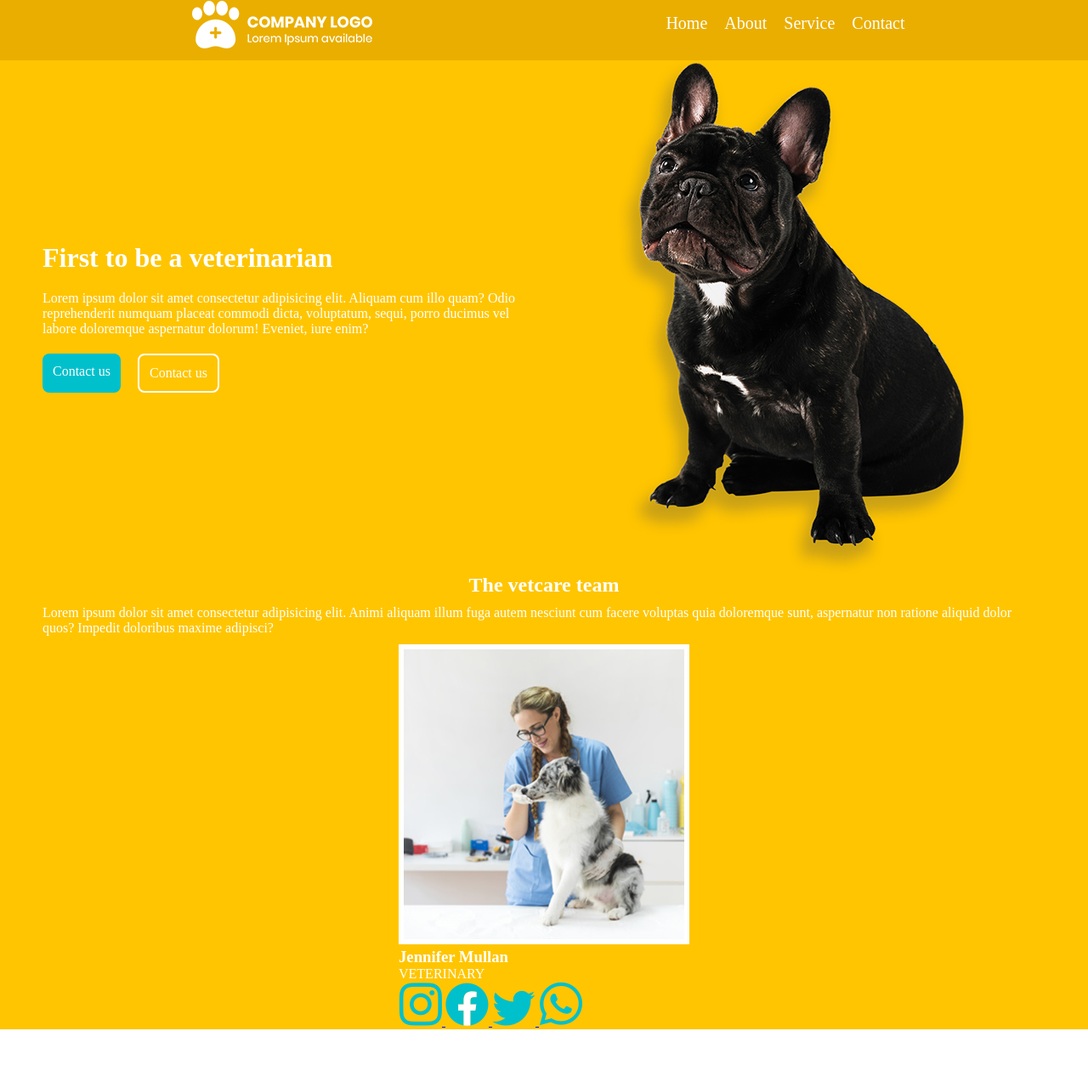
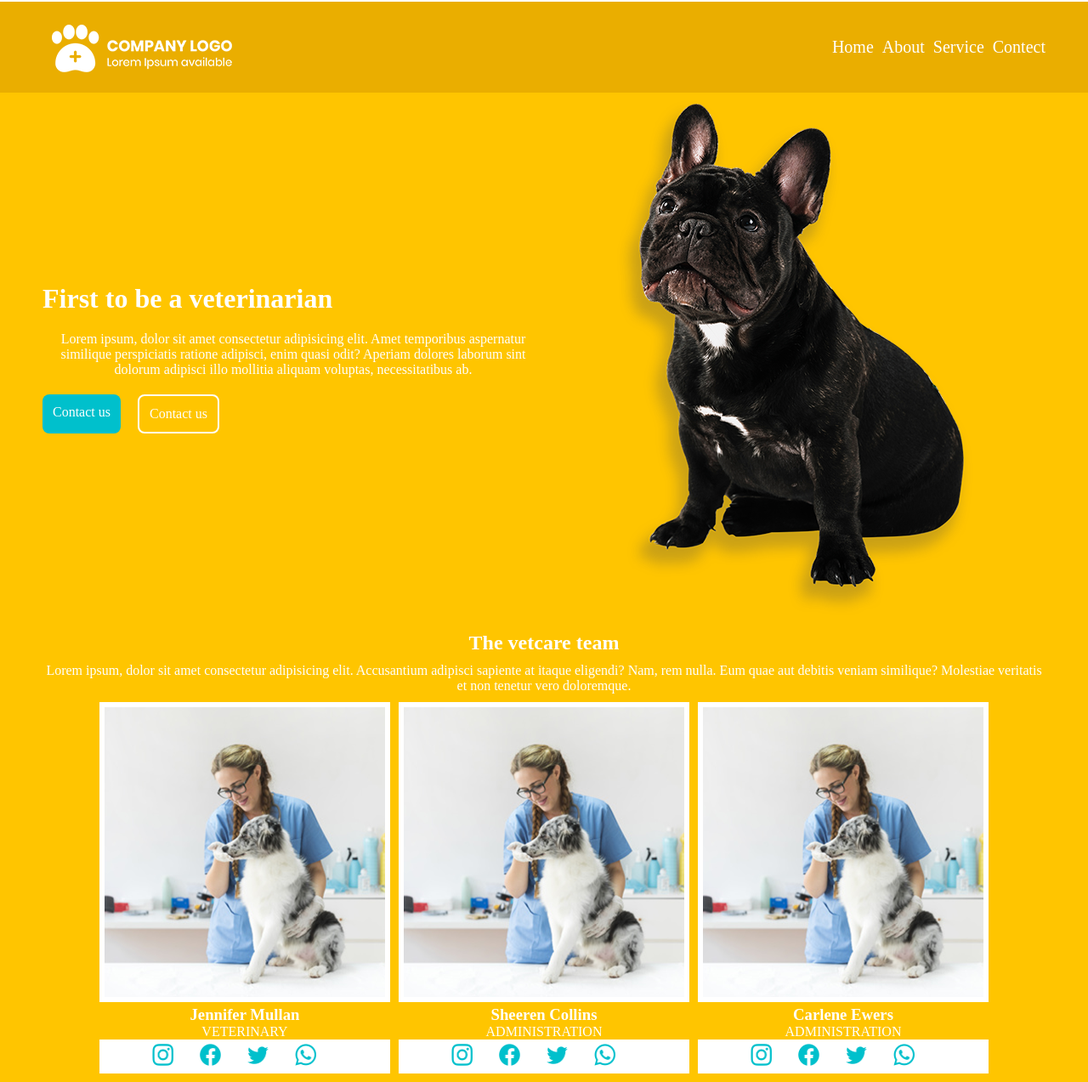
Before and after one commit to victorleares/ProjetoPet, a plain HTML site: page index.html in a window 1280 px wide. Shown: the part 16-1289 px from the top of the page at 85% size. Before the commit the page ends 1227 px from the top, so only its background shows below. Drawn offline with Linux system fonts and the light colour scheme.

Commit message:
Add files via upload

```diff
--- a/css/style.css
+++ b/css/style.css
@@ -4,16 +4,9 @@
   --third-color: #00c0cc;
   --third-color-hover: #02acb8;
   --dark-color: #302f2f;
-  --espacamento: 0px 50px 0px 50px;
+  --espacamento: 10px 50px 10px 50px;
 }
 
-/*
-  - Fonte Roboto.
-  - Pode utilizar Bootstrap.
-  - Empregar media-queries para no mínimo a versão mobile.
-  - Dois arquivos. (Um com a página inicial, o segundo com o formulário (+ header e footer))
-  -
-*/
 *{
   margin: 0;
   padding: 0;
@@ -25,34 +18,35 @@ header{
     padding: var(--espacamento);
     display: flex;
     flex-direction: row;
-  justify-content: space-around;
+    justify-content: space-between;
     align-items: center;
   }
 
-nav ul {
+  nav ul{
     list-style: none;
     display: flex;
-  gap: 20px;
+    gap: 10px;
     justify-content: center;
     align-items: center;
   }
 
-nav ul li a {
+  nav ul li a{
     color: white;
     text-decoration: none;
     font-size: 20px;
   }
 
-nav ul li a:hover {
+  nav ul li a:hover{
     text-decoration: underline;
     color: var(--third-color-hover);
   }
 
   main{
+    background-color: var(--primary-color);
     display: flex;
     padding: var(--espacamento);
-  background-color: var(--primary-color);
   }
+
   .main-descricao{
     width: 50%;
     display: flex;
@@ -78,7 +72,7 @@ main{
     border: 2px solid white;
   }
 
-.container-botao {
+  .container-botao{
     display: flex;
     gap: 20px;
   }
@@ -100,3 +94,40 @@ main{
     justify-content: center;
     align-items: center;
   }
+
+  .container-cards{
+     display: flex;
+     justify-content: center;
+     align-items: center;
+     gap: 10px;
+  }
+
+  .card-redes{
+    padding: 10px;
+    gap: 10px;
+    display: flex;
+    background-color: white;
+    border: 2px solid white;
+    height: 10px;
+  }
+
+  .card-redes{
+    justify-content: center;
+    align-items: center;
+
+    gap: 5px;
+    height: 40px;
+  }
+
+  h3, p {
+    color: white;
+    text-align: center;
+  }
+
+  .img-redes{
+    width: 50%;
+  }
+
+  /*DESAFIO
+  Estilizar o card igual e layout
+  Se ficar igual, pode criar os demais cards
--- a/index.html
+++ b/index.html
@@ -4,13 +4,15 @@
     <meta charset="UTF-8" />
     <meta name="viewport" content="width=device-width, initial-scale=1.0" />
     <link rel="stylesheet" href="./css/style.css" />
-    <title>Projeto</title>
+    l
+    <title>Projeto Pet</title>
   </head>
   <body>
     <header>
       <div class="header-logo">
-        <img src="./img/logo.png" alt="Logo Pet" />
+        <img src="./img/logo.png" alt="logo Pet" />
       </div>
+
       <nav>
         <ul>
           <li>
@@ -23,19 +25,20 @@
             <a href="">Service</a>
           </li>
           <li>
-            <a href="">Contact</a>
+            <a href="">Contect</a>
           </li>
         </ul>
       </nav>
     </header>
+
     <main>
       <div class="main-descricao">
         <h1>First to be a veterinarian</h1>
         <p>
-          Lorem ipsum dolor sit amet consectetur adipisicing elit. Aliquam cum
-          illo quam? Odio reprehenderit numquam placeat commodi dicta,
-          voluptatum, sequi, porro ducimus vel labore doloremque aspernatur
-          dolorum! Eveniet, iure enim?
+          Lorem ipsum, dolor sit amet consectetur adipisicing elit. Amet
+          temporibus aspernatur similique perspiciatis ratione adipisci, enim
+          quasi odit? Aperiam dolores laborum sint dolorum adipisci illo
+          mollitia aliquam voluptas, necessitatibus ab.
         </p>
         <div class="container-botao">
           <a class="botao1" href="">Contact us</a>
@@ -46,36 +49,99 @@
         <img src="./img/dog.png" alt="Buldog frances" />
       </div>
     </main>
+
     <section class="secao-cards">
       <h2>The vetcare team</h2>
       <p>
-        Lorem ipsum dolor sit amet consectetur adipisicing elit. Animi aliquam
-        illum fuga autem nesciunt cum facere voluptas quia doloremque sunt,
-        aspernatur non ratione aliquid dolor quos? Impedit doloribus maxime
-        adipisci?
+        Lorem ipsum, dolor sit amet consectetur adipisicing elit. Accusantium
+        adipisci sapiente at itaque eligendi? Nam, rem nulla. Eum quae aut
+        debitis veniam similique? Molestiae veritatis et non tenetur vero
+        doloremque.
       </p>
+
       <div class="container-cards">
         <div class="card">
+
           <div class="card-img">
-            <img src="./img/card1.png" alt="veterinaria" />
+            <img src="./img/card1.png" alt="Veterinario">
           </div>
           <h3>Jennifer Mullan</h3>
           <p>VETERINARY</p>
           <div class="card-redes">
-            <a href="https://www.instagram.com/jennifer">
-              <img src="./img/icon-insta.png" alt="icone instagram" />
+            <a href="https://instagram.com/jennifer">
+              <img class="img-redes" src="./img/icon-insta.png" alt="icone instagram">
             </a>
-            <a href="https://www.facebook.com/jennifer">
-              <img src="./img/icon-face.png" alt="icone facebook" />
+
+            <a href="https://facebook.com/jennifer">
+              <img class="img-redes" src="./img/icon-face.png" alt="icone facebook">
             </a>
-            <a href="https://www.twitter.com/jennifer">
-              <img src="./img/icon-twitter.png" alt="icone twitter" />
+
+            <a href="https://twitter.com/jennifer">
+              <img class="img-redes" src="./img/icon-twitter.png" alt="icone twitter">
             </a>
-            <a href="https://www.whatsapp.com/jennifer">
-              <img src="./img/icon-whats.png" alt="icone whatsapp" />
+
+            <a href="https://whatsapp.com/jennifer">
+              <img class="img-redes" src="./img/icon-whats.png" alt="icone whatsapp">
             </a>
+
           </div>
+
         </div>
+
+          <div class="card">
+
+            <div class="card-img">
+              <img src="./img/card1.png" alt="Administrador">
+            </div>
+            <h3>Sheeren Collins</h3>
+            <p>ADMINISTRATION</p>
+            <div class="card-redes">
+              <a href="https://instagram.com/sheeren">
+                <img class="img-redes" src="./img/icon-insta.png" alt="icone instagram">
+              </a>
+
+              <a href="https://facebook.com/sheeren">
+                <img class="img-redes" src="./img/icon-face.png" alt="icone facebook">
+              </a>
+
+              <a href="https://twitter.com/sheeren">
+                <img class="img-redes" src="./img/icon-twitter.png" alt="icone twitter">
+              </a>
+
+              <a href="https://whatsapp.com/sheeren">
+                <img class="img-redes" src="./img/icon-whats.png" alt="icone whatsapp">
+              </a>
+
+            </div>
+          </div>
+
+          <div class="card">
+
+            <div class="card-img">
+              <img src="./img/card1.png" alt="Administrador">
+            </div>
+            <h3>Carlene Ewers</h3>
+            <p>ADMINISTRATION</p>
+            <div class="card-redes">
+              <a href="https://instagram.com/carlene">
+                <img class="img-redes" src="./img/icon-insta.png" alt="icone instagram">
+              </a>
+
+              <a href="https://facebook.com/carlene">
+                <img class="img-redes" src="./img/icon-face.png" alt="icone facebook">
+              </a>
+
+              <a href="https://twitter.com/carlene">
+                <img class="img-redes" src="./img/icon-twitter.png" alt="icone twitter">
+              </a>
+
+              <a href="https://whatsapp.com/carlene">
+                <img class="img-redes" src="./img/icon-whats.png" alt="icone whatsapp">
+              </a>
+
+            </div>
+          </div>
+
       </div>
     </section>
   </body>
```
Lines whose indentation alone changed are shown as unchanged.
